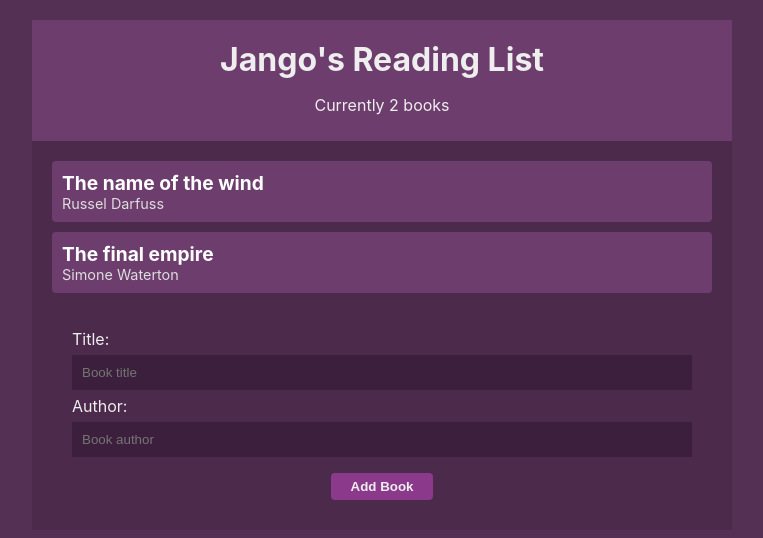
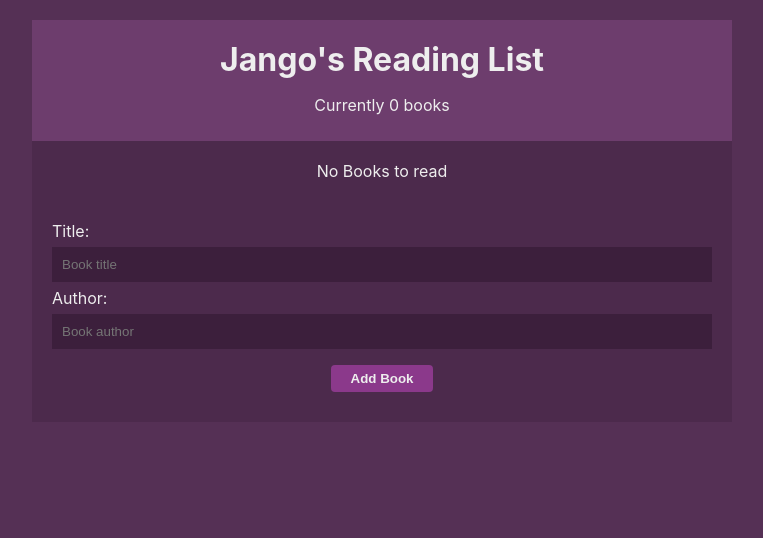
Before and after one commit to Heltzel/react-context-hooks-tut, a React (Create React App) app: page / in a window 1280 px wide. Shown: the top 538 px of the page, without its empty margins (258-1021 px from the left). Built offline with nearby package versions, Linux system fonts and the light colour scheme.

Commit message:
Lesson 20 : Add a reducer

```diff
--- a/src/App.js
+++ b/src/App.js
@@ -1,6 +1,7 @@
 import React from 'react'
 import BookList from './components/BookList'
 import Navbar from './components/Navbar'
+import BookForm from './components/BookForm'
 import BookContextProvider from './contexts/BookContext'
 
 function App() {
@@ -9,6 +10,7 @@
       <BookContextProvider>
         <Navbar />
         <BookList />
+        <BookForm />
       </BookContextProvider>
     </div>
   )
--- a/src/components/BookForm.js
+++ b/src/components/BookForm.js
@@ -2,13 +2,13 @@
 import { BookContext } from '../contexts/BookContext'
 
 function BookForm() {
-  const { addBook } = useContext(BookContext)
+  const { dispatch } = useContext(BookContext)
   const [title, setTitle] = useState('')
   const [author, setAuthor] = useState('')
 
   const handleSubmit = (e) => {
     e.preventDefault()
-    addBook(title, author)
+    dispatch({ type: 'ADD_BOOK', book: { title, author } })
     setTitle('')
     setAuthor('')
   }
--- a/src/components/BookList.js
+++ b/src/components/BookList.js
@@ -1,20 +1,21 @@
 import React, { useContext } from 'react'
+import BookDetails from './BookDetails'
 import { BookContext } from '../contexts/BookContext'
-import Bookdetails from './Bookdetails'
-import BookForm from './BookForm'
 
-export default function BookList() {
+const BookList = () => {
   const { books } = useContext(BookContext)
+
   return books.length ? (
     <div className="book-list">
       <ul>
         {books.map((book) => {
-          return <Bookdetails book={book} key={book.id} />
+          return <BookDetails book={book} key={book.id} />
         })}
       </ul>
-      <BookForm />
     </div>
   ) : (
-    <div className="empty">No books to read</div>
+    <div className="empty">No Books to read</div>
   )
 }
+
+export default BookList
--- a/src/components/Bookdetails.js
+++ b/src/components/Bookdetails.js
@@ -2,9 +2,9 @@
 import { BookContext } from '../contexts/BookContext'
 
 export default function Bookdetails({ book }) {
-  const { removeBook } = useContext(BookContext)
+  const { dispatch } = useContext(BookContext)
   return (
-    <li onClick={() => removeBook(book.id)}>
+    <li onClick={() => dispatch({ type: 'REMOVE_BOOK', id: book.id })}>
       <div className="title">{book.title}</div>
       <div className="author">{book.author}</div>
     </li>
--- a/src/contexts/BookContext.js
+++ b/src/contexts/BookContext.js
@@ -1,29 +1,15 @@
-import React, { createContext, useState } from 'react'
-import { v4 as uuidv4 } from 'uuid'
+import React, { createContext, useReducer } from 'react'
+import { bookReducer } from '../reducers/BookReducer'
+
 export const BookContext = createContext()
 
-export default function BookContextProvider(props) {
-  const [books, setBooks] = useState([
-    { title: 'The name of the wind', author: 'Russel Darfuss', id: 1 },
-    { title: 'The final empire', author: 'Simone Waterton', id: 2 },
-  ])
-
-  const addBook = (title, author) => {
-    // Don't forget the  [ ]  . It's an array of objects
-    setBooks([...books, { title: title, author: author, id: uuidv4() }])
-  }
-
-  const removeBook = (id) => {
-    let newBookList = books.filter((book) => {
-      return book.id !== id
-    })
-    setBooks(newBookList)
-  }
-
+const BookContextProvider = (props) => {
+  const [books, dispatch] = useReducer(bookReducer, [])
   return (
-    // DOUBLE CURLIIIIIEEESSSS !!!!
-    <BookContext.Provider value={{ books, addBook, removeBook }}>
+    <BookContext.Provider value={{ books, dispatch }}>
       {props.children}
     </BookContext.Provider>
   )
 }
+
+export default BookContextProvider
--- /dev/null
+++ b/src/reducers/BookReducer.js
@@ -0,0 +1,19 @@
+import { v4 as uuidv4 } from 'uuid'
+
+export const bookReducer = (state, action) => {
+  switch (action.type) {
+    case 'ADD_BOOK':
+      return [
+        ...state,
+        {
+          title: action.book.title,
+          author: action.book.author,
+          id: uuidv4(),
+        },
+      ]
+    case 'REMOVE_BOOK':
+      return state.filter((book) => book.id !== action.id)
+    default:
+      return state
+  }
+}
```
Also changed, not shown: 1 other file (tests, documents, lock files or other folders).
